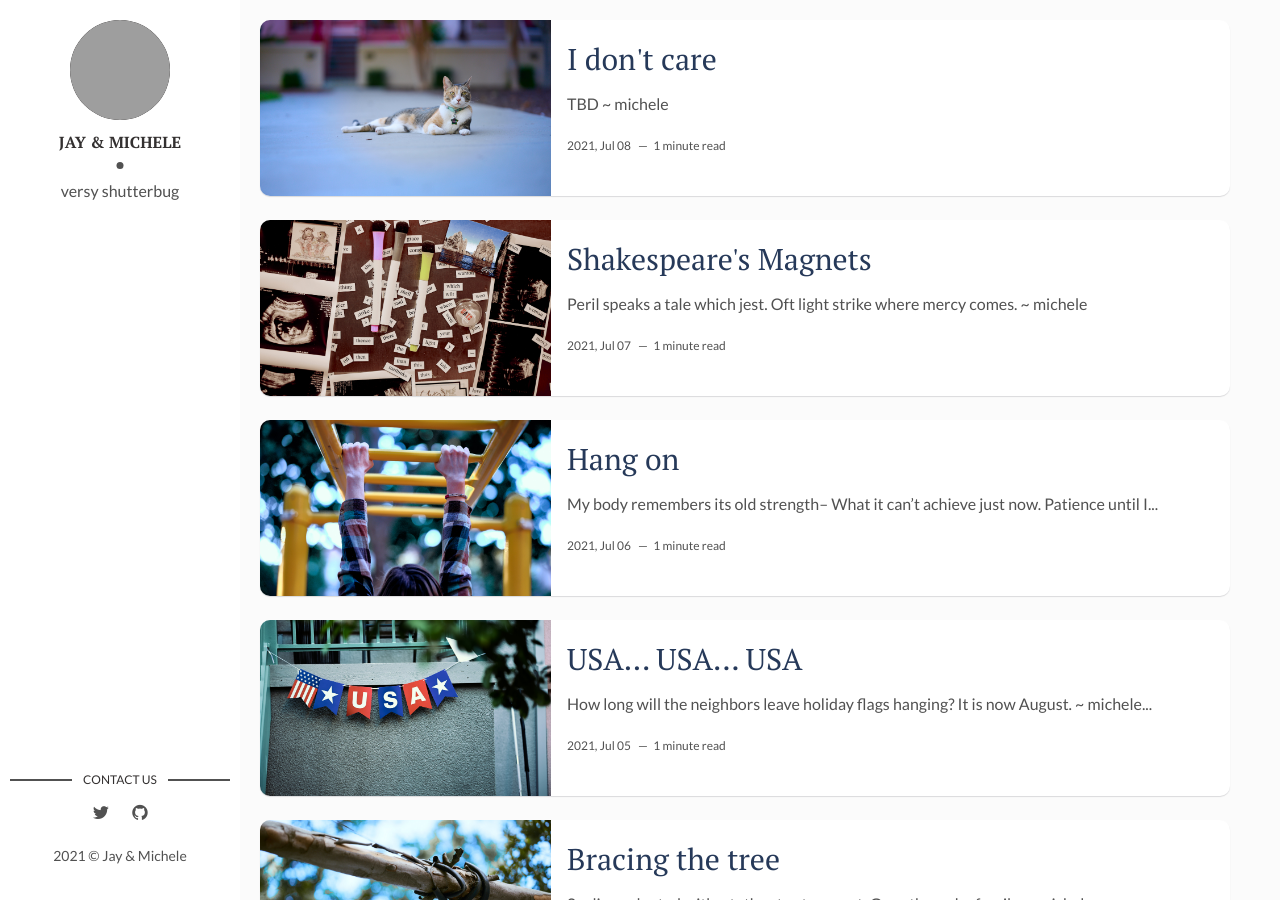
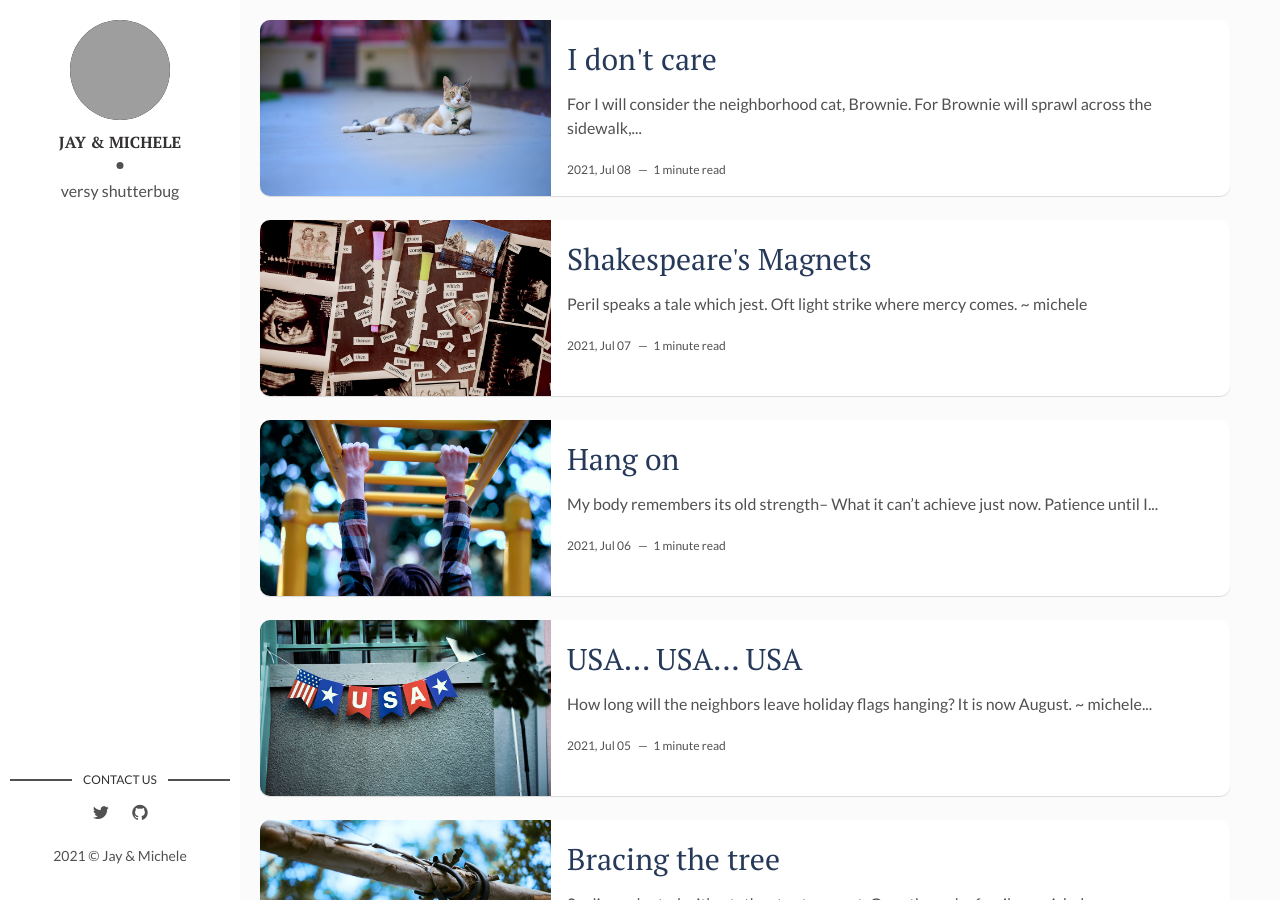
Before and after one commit to ekphrastic/ekphrastic.github.io, a Jekyll site: the page built from index.html, in a window 1280 px wide and 900 px high. Built offline with Jekyll 4.4.1, drawn with Linux system fonts in a browser that asks for light colours; the list of posts is cut into pages by our own code; part of the change alters nothing that is shown; grey boxes are pictures that could not be loaded.

Commit message:
update: post 6

```diff
--- a/_posts/2021-07-08-i-dont-care.md
+++ b/_posts/2021-07-08-i-dont-care.md
@@ -7,6 +7,27 @@ img: ekphrastic_6.jpg
 fig-caption: Browny
 tags: [animals]
 ---
-TBD
+For I will consider the neighborhood cat, Brownie.
+
+For Brownie will sprawl across the sidewalk, regardless of approaching people or dogs.
+
+For he sometimes treats us as friend, and trots briskly in greeting.
+
+For he sometimes treats us as stranger, turning his tail to investigate a mystery scent.
+
+For he sometimes treats us as foe, nipping our hands and turning back his ears.
+
+For his marble eyes reflect the dancing tree tops and boundless sky above.
+
+For petite Luna, his adopted feline sister, knows to yield all treats to him.
+
+For he leaps over walls and weaves through gates to get to where he wants to go.
+
+For his coat is coarse yet clean.
+
+For we anticipate our meetings and wistfully think “maybe next time” when we miss him.
+
+
+
 
 ~ michele
```
Also changed, not shown: _posts/2021-07-07-refrigerator-life.md (+5 -2 lines).
